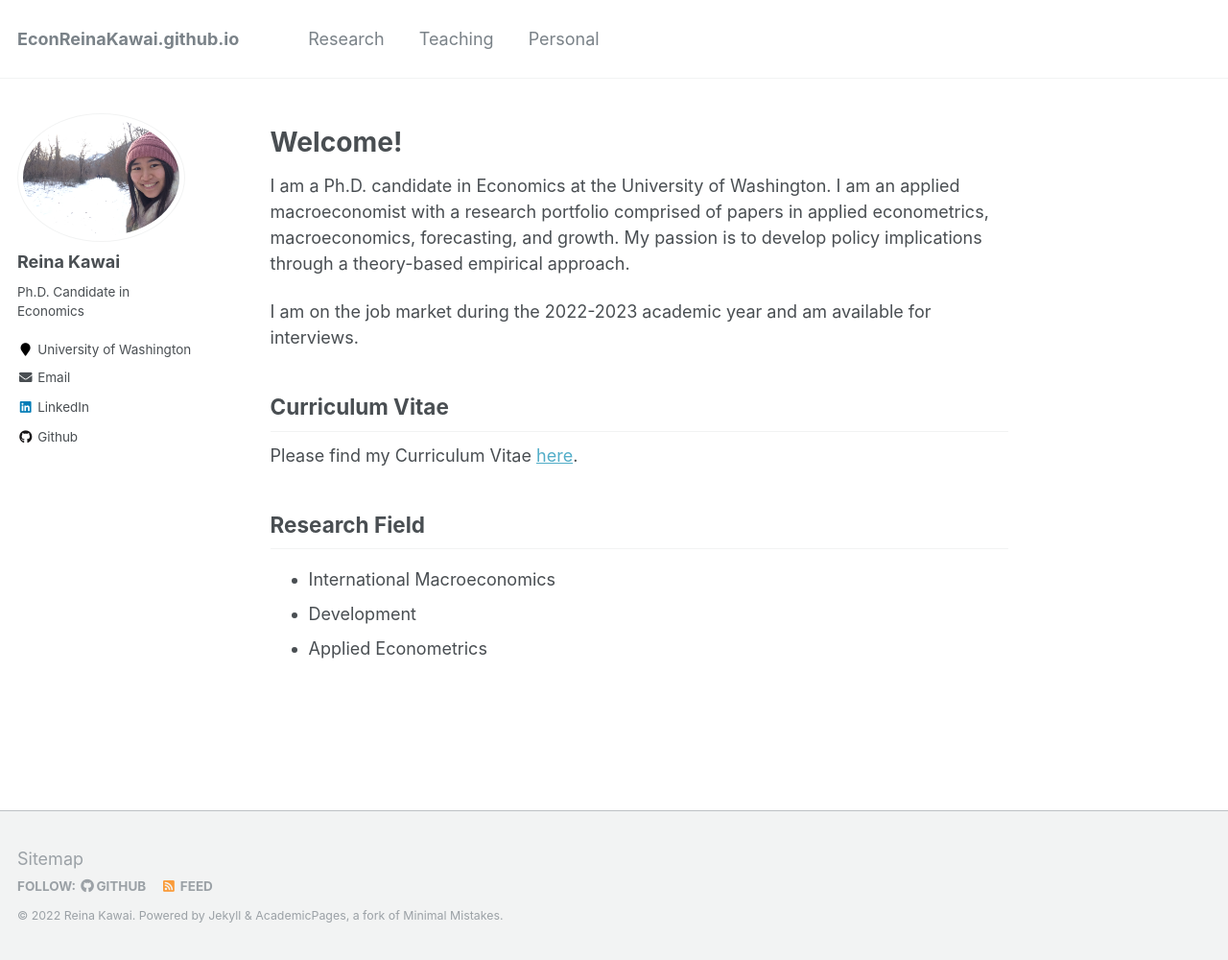
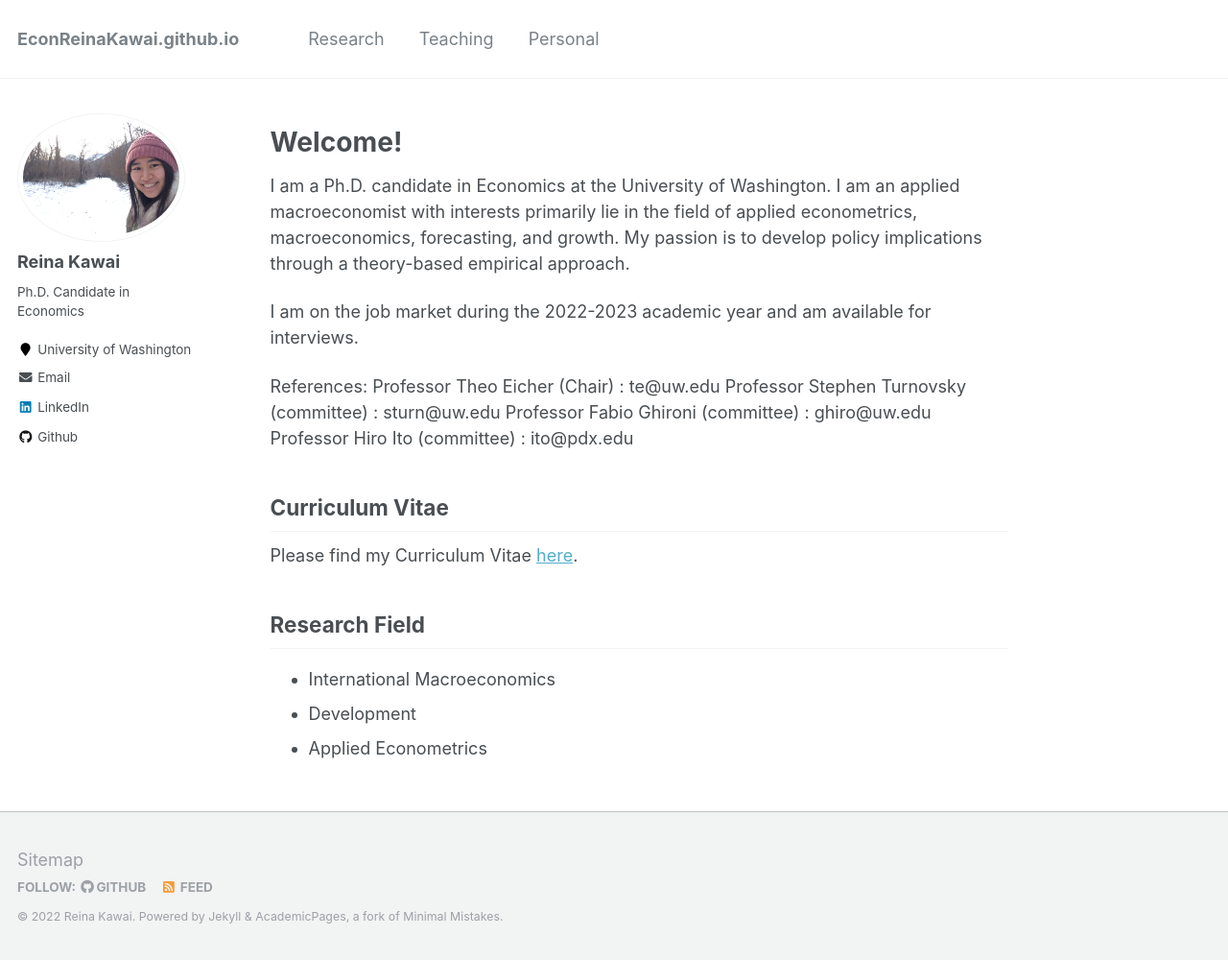
Before and after one commit to Reina-Kawai/Reina-Kawai.github.io, a Jekyll site: the page built from _pages/about.md, in a window 1280 px wide and 1000 px high. Shown: the whole window at 96% size. Built offline with Jekyll 4.4.1, drawn with Linux system fonts in a browser that asks for light colours.

Commit message:
Update about.md

```diff
--- a/_pages/about.md
+++ b/_pages/about.md
@@ -11,9 +11,16 @@ redirect_from:
 Welcome!
 ======
 I am a Ph.D. candidate in Economics at the University of Washington.
-I am an applied macroeconomist with a research portfolio comprised of papers in applied econometrics, macroeconomics, forecasting, and growth. My passion is to develop policy implications through a theory-based empirical approach.
+I am an applied macroeconomist with interests primarily lie in the field of applied econometrics, macroeconomics, forecasting, and growth. My passion is to develop policy implications through a theory-based empirical approach.
 
 I am on the job market during the 2022-2023 academic year and am available for interviews.
+
+References:
+Professor Theo Eicher (Chair) : te@uw.edu
+Professor Stephen Turnovsky (committee) : sturn@uw.edu
+Professor Fabio Ghironi (committee) : ghiro@uw.edu
+Professor Hiro Ito (committee) : ito@pdx.edu
+
 
 
 
```
